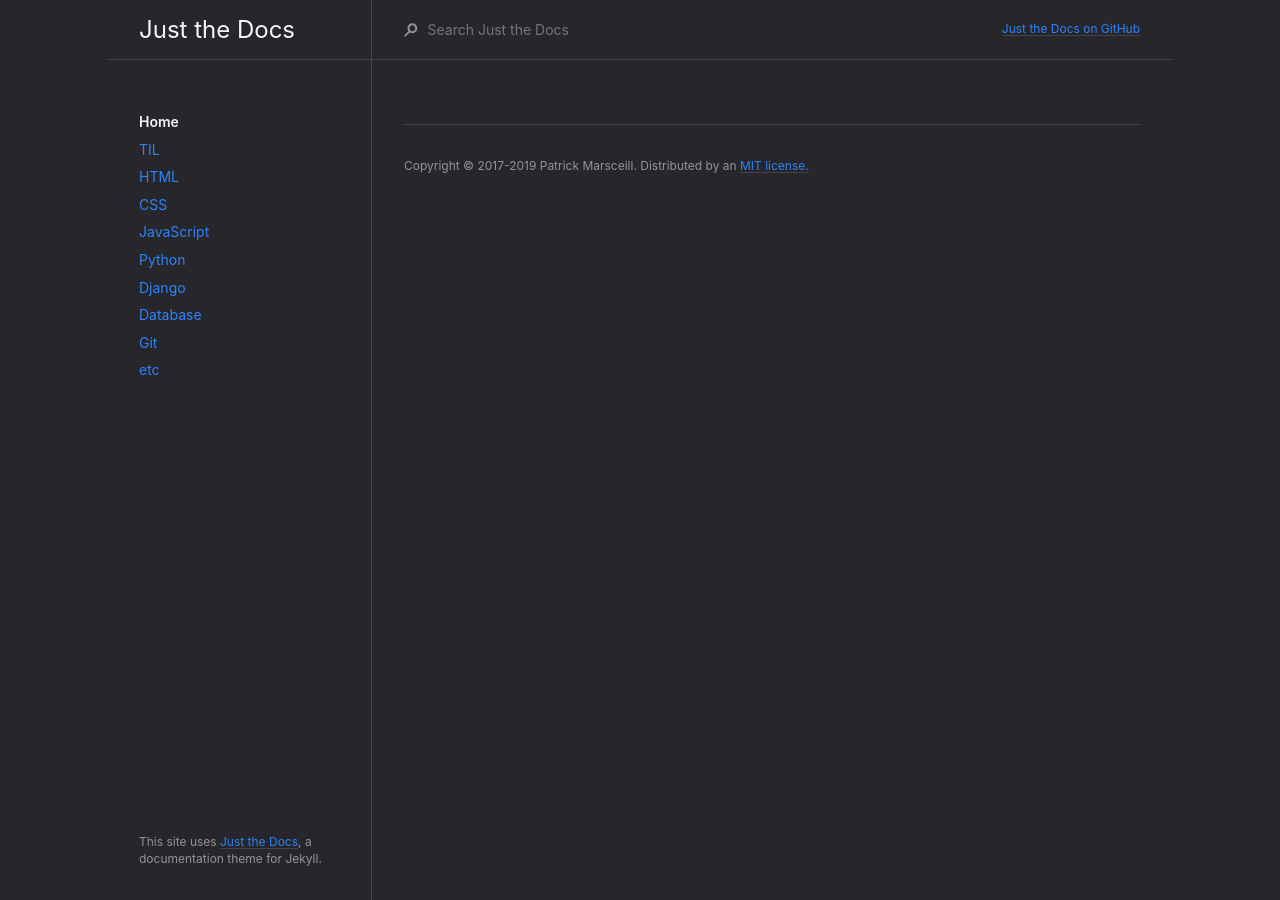
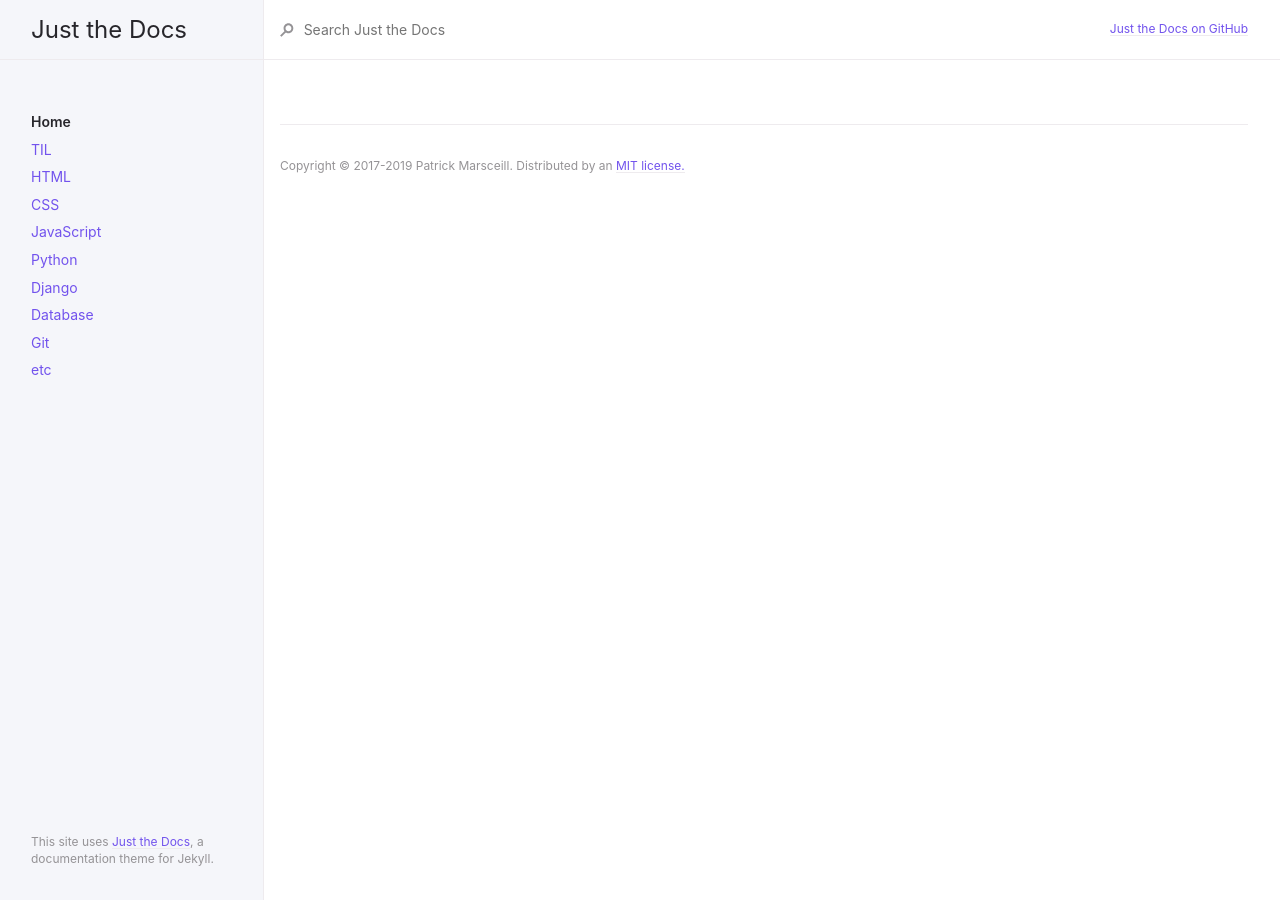
Before and after one commit to devminjyo/devminjyo.github.io2, a Jekyll site: the page built from index.md, in a window 1280 px wide. Built offline with Jekyll 4.4.1, drawn with Linux system fonts in a browser that asks for light colours.

Commit message:
네비게이션바와 콘텐츠 크기 수정

```diff
--- a/_config.yml
+++ b/_config.yml
@@ -42,7 +42,7 @@ aux_links:
 footer_content: "Copyright &copy; 2017-2019 Patrick Marsceill. Distributed by an <a href=\"https://github.com/pmarsceill/just-the-docs/tree/master/LICENSE.txt\">MIT license.</a>"
 
 # Color scheme currently only supports "dark" or nil (default)
-color_scheme: "dark"
+color_scheme: nil
 
 # Google Analytics Tracking (optional)
 # e.g, UA-1234567-89
--- a/_sass/layout.scss
+++ b/_sass/layout.scss
@@ -32,7 +32,8 @@
   }
 
   @include mq(lg) {
-    width: calc((100% - #{$nav-width + $content-width}) / 2 + #{$nav-width});
+    // 2020-01-12 네비게이션 매뉴 칸 줄이기 위해서 주석처리함
+    // width: calc((100% - #{$nav-width + $content-width}) / 2 + #{$nav-width});
     min-width: $nav-width;
   }
 }
@@ -53,12 +54,14 @@
 .main-content {
   @include mq(md) {
     position: relative;
-    max-width: $content-width;
+    // 2020-01-12 content 칸 늘리기 위해서 주석처리함
+    // max-width: $content-width;
     margin-left: $nav-width-md;
   }
 
   @include mq(lg) {
-    margin-left: calc((100% - #{$nav-width + $content-width}) / 2 + #{$nav-width});
+    // 2020-01-12 content 칸을 늘리기위해서 주석처리함
+    // margin-left: calc((100% - #{$nav-width + $content-width}) / 2 + #{$nav-width});
   }
 }
 
```
Also changed, not shown: 3 other files.
